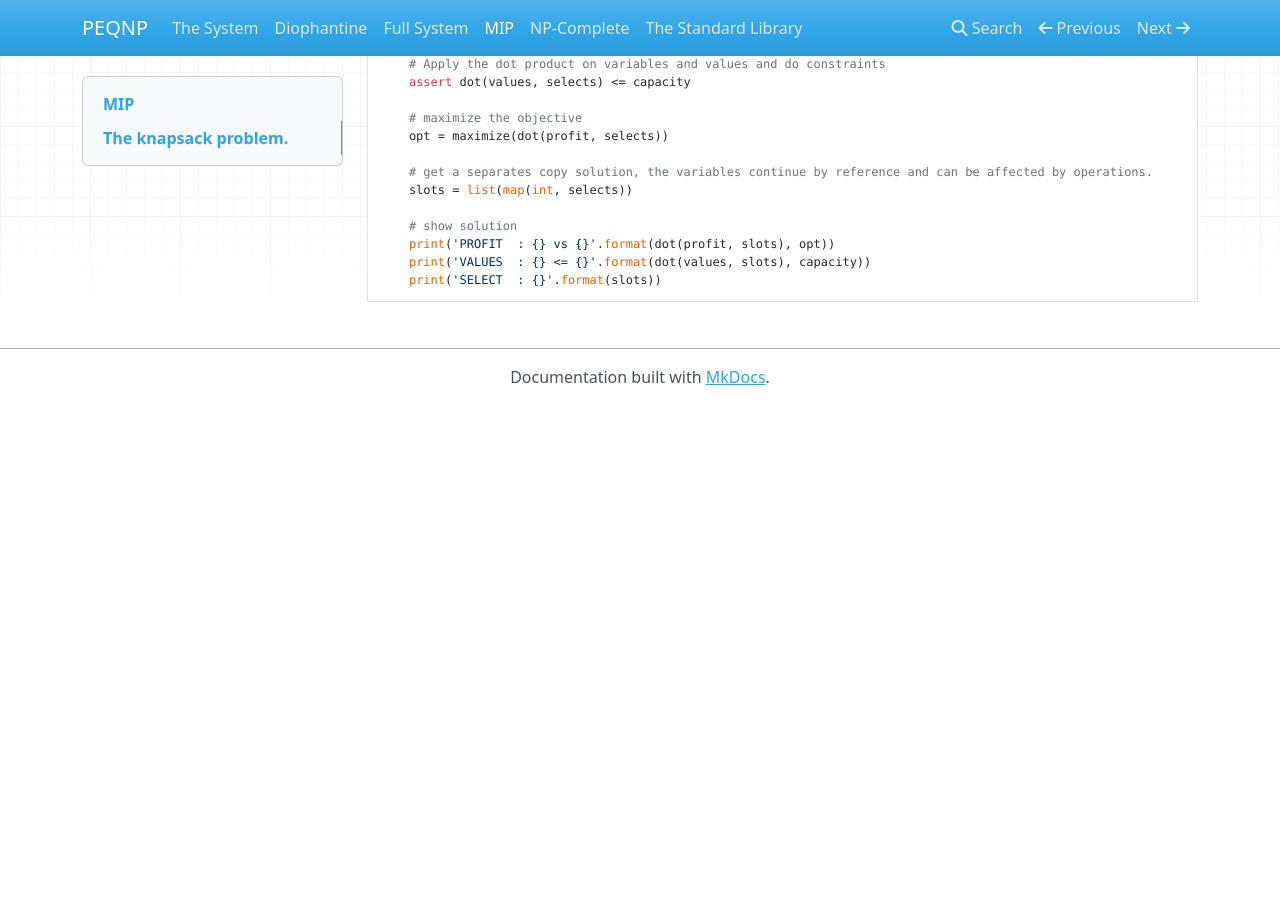
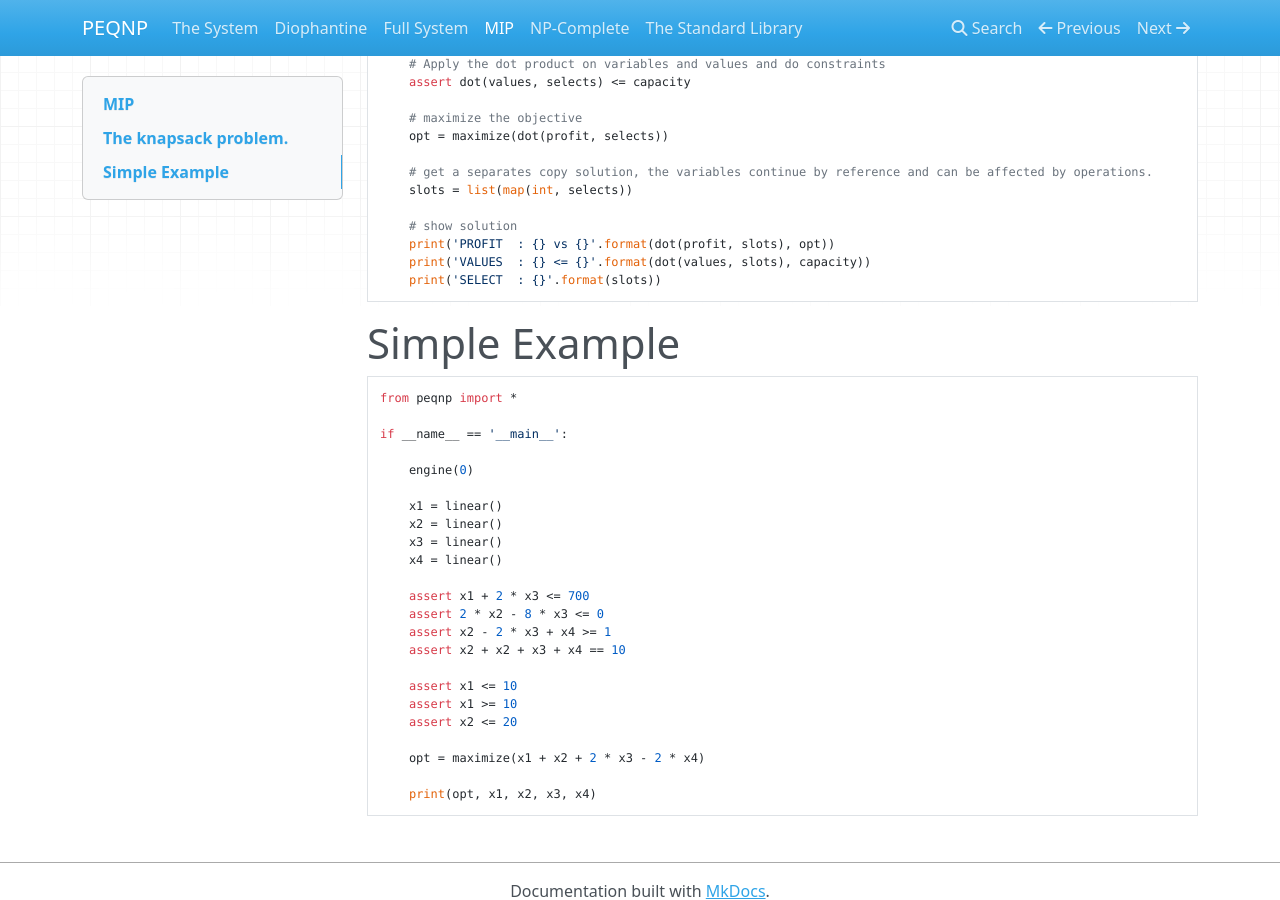
Before and after one commit to maxtuno/PEQNP, an MkDocs documentation site: the page built from docs/mip.md, in a window 1280 px wide and 900 px high, scrolled down 593 px. Built offline with MkDocs 1.6.1, drawn with Linux system fonts in a browser that asks for light colours; nearby versions of some CDN libraries; a script that is not in the unit is left out; before the commit the page ends 998 px from its top, so only the background shows below that.

Commit message:
Update mip.md

````diff
--- a/docs/mip.md
+++ b/docs/mip.md
@@ -40,3 +40,31 @@ if __name__ == '__main__':
     print('VALUES  : {} <= {}'.format(dot(values, slots), capacity))
     print('SELECT  : {}'.format(slots))
 ```
+
+# Simple Example
+
+```python
+from peqnp import *
+
+if __name__ == '__main__':
+
+    engine(0)
+
+    x1 = linear()
+    x2 = linear()
+    x3 = linear()
+    x4 = linear()
+
+    assert x1 + 2 * x3 <= 700
+    assert 2 * x2 - 8 * x3 <= 0
+    assert x2 - 2 * x3 + x4 >= 1
+    assert x2 + x2 + x3 + x4 == 10
+
+    assert x1 <= 10
+    assert x1 >= 10
+    assert x2 <= 20
+
+    opt = maximize(x1 + x2 + 2 * x3 - 2 * x4)
+
+    print(opt, x1, x2, x3, x4)
+```
````
